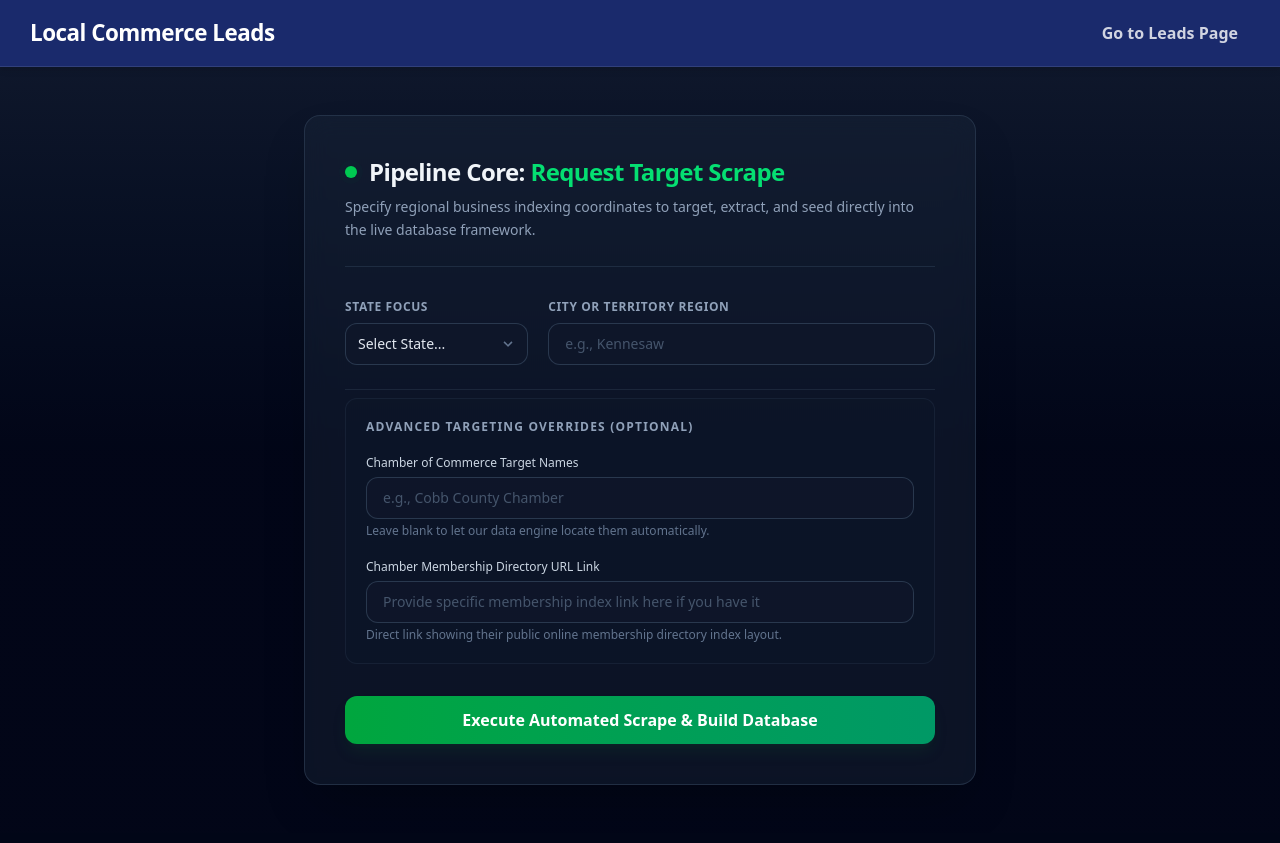
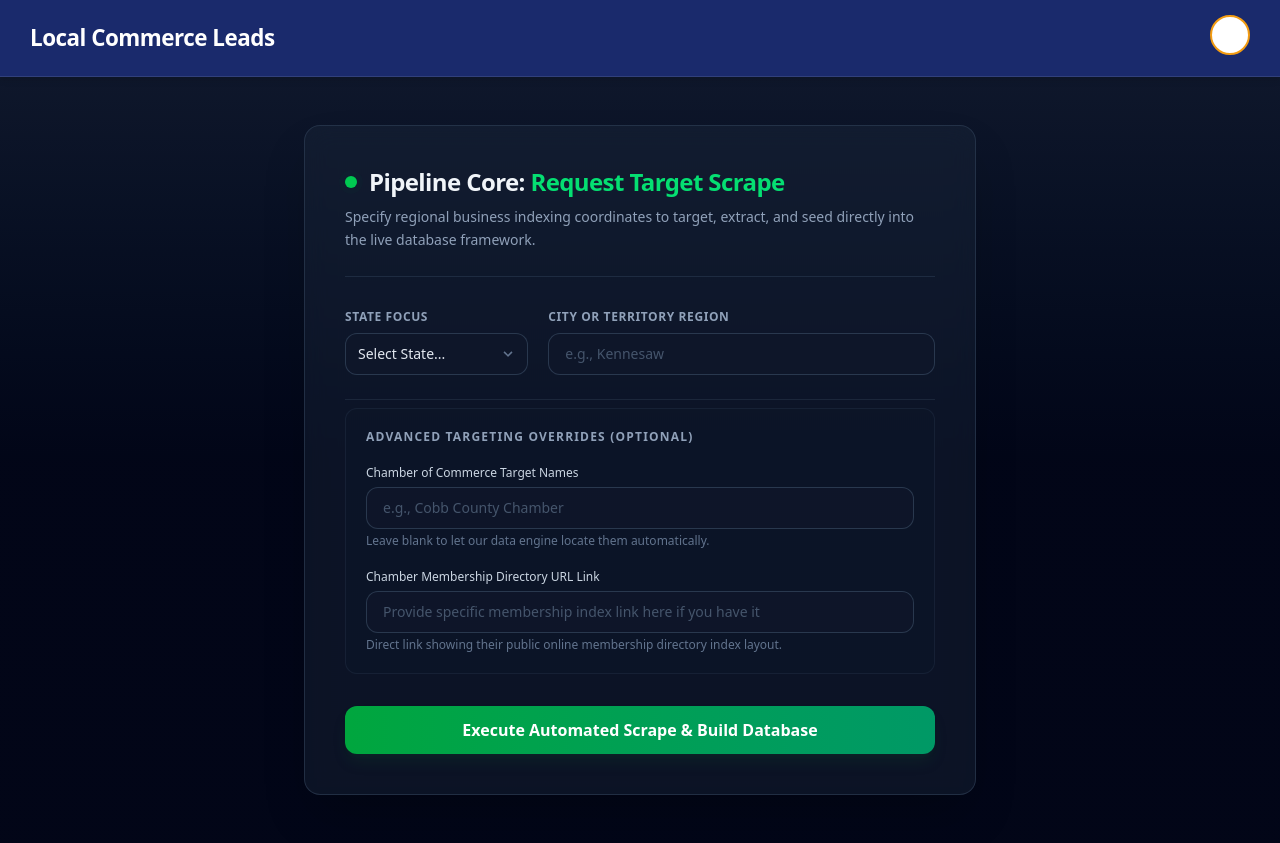
Before and after one commit to Jamminb73/Commerce, a Django app: page /purchase/ in a window 1280 px wide. Before the commit the page ends 785 px from the top, so only its background shows below. Run offline with Django 5.2, Linux system fonts and the light colour scheme.

Commit message:
still trying to get button link on purchase page

```diff
--- a/leads/templates/leads/purchase.html
+++ b/leads/templates/leads/purchase.html
@@ -9,14 +9,95 @@
         :root {
             --primary-bg: #1a2a6c;
             --accent-color: #f39c12;
+            --text-dark: #2d3748;
         }
-        /* Match the sticky nav behavior from the home page */
+        /* Sticky Navigation Bar Setup from Home Page */
         nav {
             position: -webkit-sticky;
             position: sticky;
             top: 0;
             z-index: 10000;
             box-shadow: 0 4px 6px rgba(0,0,0,0.1);
+        }
+        /* Profile Dropdown Layout Styles matching index.html */
+        .profile-dropdown {
+            position: relative;
+            display: inline-block;
+        }
+        .dropdown-trigger {
+            background: none;
+            border: none;
+            padding: 0;
+            cursor: pointer;
+            outline: none;
+        }
+        .avatar-fallback {
+            width: 40px;
+            height: 40px;
+            border-radius: 50%;
+            border: 2px solid var(--accent-color);
+            box-sizing: border-box;
+            transition: transform 0.2s;
+            background-color: white;
+            color: var(--primary-bg);
+            display: flex;
+            align-items: center;
+            justify-content: center;
+            font-weight: bold;
+            font-size: 14px;
+            letter-spacing: 0.5px;
+        }
+        .avatar-fallback:hover {
+            transform: scale(1.05);
+        }
+        .dropdown-content {
+            display: none;
+            position: absolute;
+            right: 0;
+            background-color: #ffffff;
+            min-width: 250px;
+            box-shadow: 0px 10px 25px rgba(0, 0, 0, 0.15);
+            border-radius: 10px;
+            z-index: 1000;
+            margin-top: 10px;
+            border: 1px solid #e2e8f0;
+            overflow: hidden;
+            text-align: left;
+        }
+        .dropdown-header {
+            padding: 16px;
+            background: #f8fafc;
+        }
+        .dropdown-header strong {
+            color: var(--primary-bg);
+            font-size: 0.95rem;
+        }
+        .user-email {
+            display: block;
+            font-size: 0.8rem;
+            color: #718096;
+            margin-top: 2px;
+            word-break: break-all;
+        }
+        .dropdown-content hr {
+            border: 0;
+            border-top: 1px solid #e2e8f0;
+            margin: 0;
+        }
+        .menu-item {
+            color: var(--text-dark);
+            padding: 12px 16px;
+            text-decoration: none;
+            display: block;
+            font-size: 0.9rem;
+            font-weight: 500;
+            transition: background 0.2s, color 0.2s;
+        }
+        .menu-item:hover {
+            background-color: #f1f5f9;
+        }
+        .text-danger {
+            color: #718096 !important;
         }
     </style>
 </head>
@@ -36,13 +117,46 @@
             {% endif %}
         </div>
 
-        <div style="display: flex; align-items: center; gap: 20px;">
-            <a href="{% url 'leads_list' %}"
-               style="text-decoration: none; color: rgba(255, 255, 255, 0.8); font-weight: 600; transition: all 0.2s ease; padding: 6px 12px; border-radius: 6px;"
-               onmouseover="this.style.color='#f39c12', this.style.background='rgba(255, 255, 255, 0.05)'"
-               onmouseout="this.style.color='rgba(255, 255, 255, 0.8)', this.style.background='none'">
-                Go to Leads Page
-            </a>
+        <div class="nav-container">
+            <div class="profile-dropdown">
+                <button class="dropdown-trigger" onclick="toggleDropdown(event)">
+                    {% if avatar_url %}
+                        <img src="{{ avatar_url }}" alt="Profile" class="w-10 h-10 rounded-full border-2 border-[#f39c12] box-border transition transform hover:scale-105">
+                    {% else %}
+                        <div class="avatar-fallback">{{ username|slice:":2"|upper }}</div>
+                    {% endif %}
+                </button>
+
+                <div id="profileMenu" class="dropdown-content">
+                    <div class="dropdown-header">
+                        <strong>{{ username }}</strong>
+                        <span class="user-email">{{ user_email }}</span>
+                    </div>
+                    <hr>
+
+                    <a href="{% url 'about_page' %}" class="menu-item">ℹ️ About Us</a>
+                    <a href="{% url 'leads_list' %}" class="menu-item">📋 Go to Leads Page</a>
+                    <a href="{% url 'request_custom_scrape' %}" class="menu-item">🎯 Request Custom Scrape</a>
+
+                    {% if request.user.is_staff %}
+                        <a href="{% url 'admin:index' %}" class="menu-item" style="background-color: #f8fafc; border-left: 3px solid #ef4444; font-weight: 600;">
+                            🛠️ Native Django Tables
+                        </a>
+                        <a href="{% url 'blog:admin_dashboard' %}" class="menu-item" style="background-color: #f8fafc; border-left: 3px solid #f39c12; font-weight: 600; color: #b45309;">
+                            📰 Manage Blog Posts
+                        </a>
+                    {% endif %}
+
+                    {% if request.user.is_superuser %}
+                        <a href="/purchase/" class="menu-item" style="background-color: #f0fdf4; border-left: 3px solid #16a34a; font-weight: 600; color: #15803d;">
+                            🚀 Core Pipeline Scraper Control
+                        </a>
+                    {% endif %}
+
+                    <hr>
+                    <a href="{% url 'logout' %}" class="menu-item text-danger">🚪 Logout</a>
+                </div>
+            </div>
         </div>
     </nav>
 
@@ -182,5 +296,26 @@
         </div>
     </div>
 
+    <script>
+    function toggleDropdown(event) {
+        event.stopPropagation();
+        var menu = document.getElementById("profileMenu");
+        if (menu.style.display === "block") {
+            menu.style.display = "none";
+        } else {
+            menu.style.display = "block";
+        }
+    }
+
+    window.onclick = function(event) {
+        var menu = document.getElementById("profileMenu");
+        if (menu && menu.style.display === "block") {
+            if (!event.target.closest('.profile-dropdown')) {
+                menu.style.display = "none";
+            }
+        }
+    }
+    </script>
+
 </body>
 </html>
```
